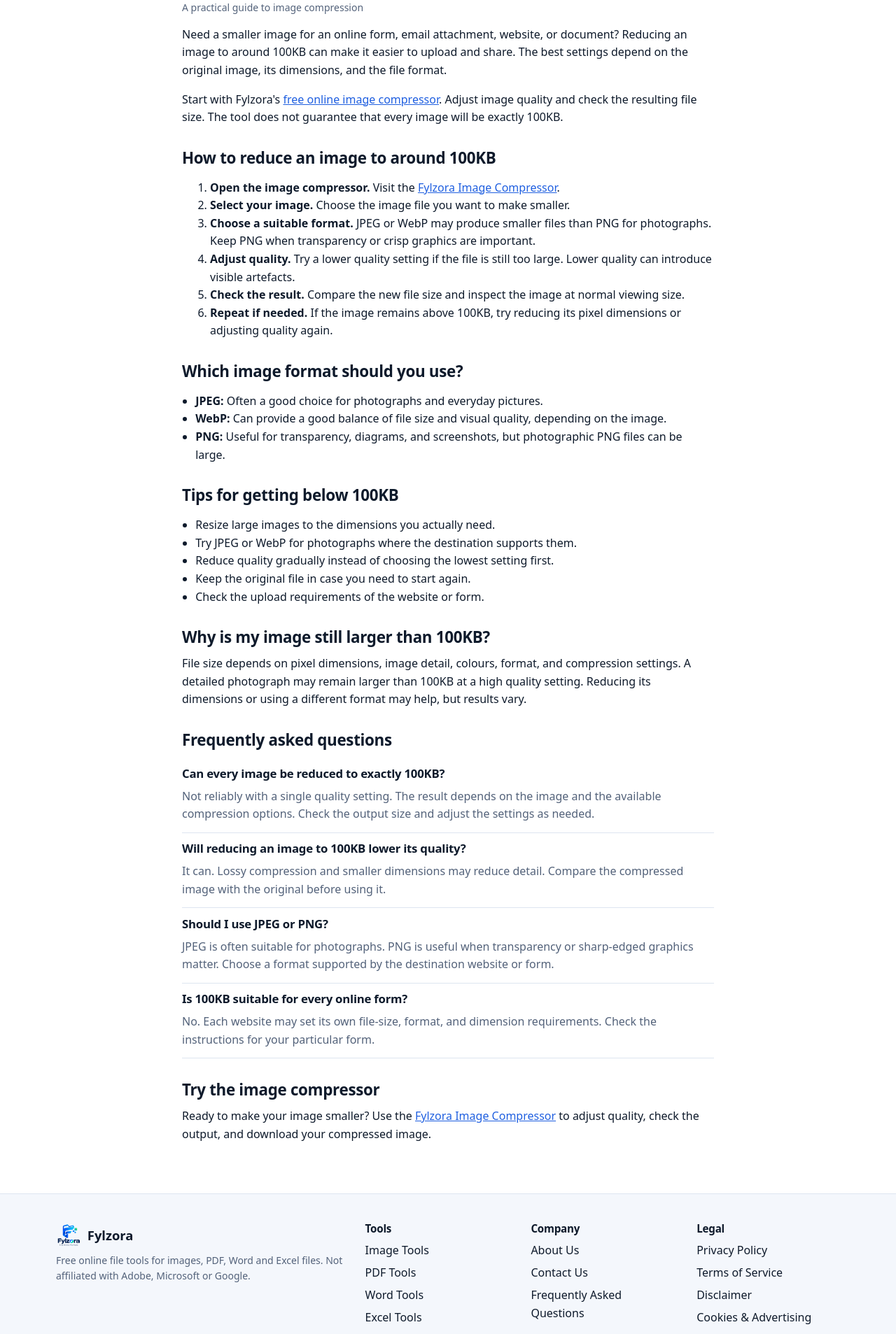
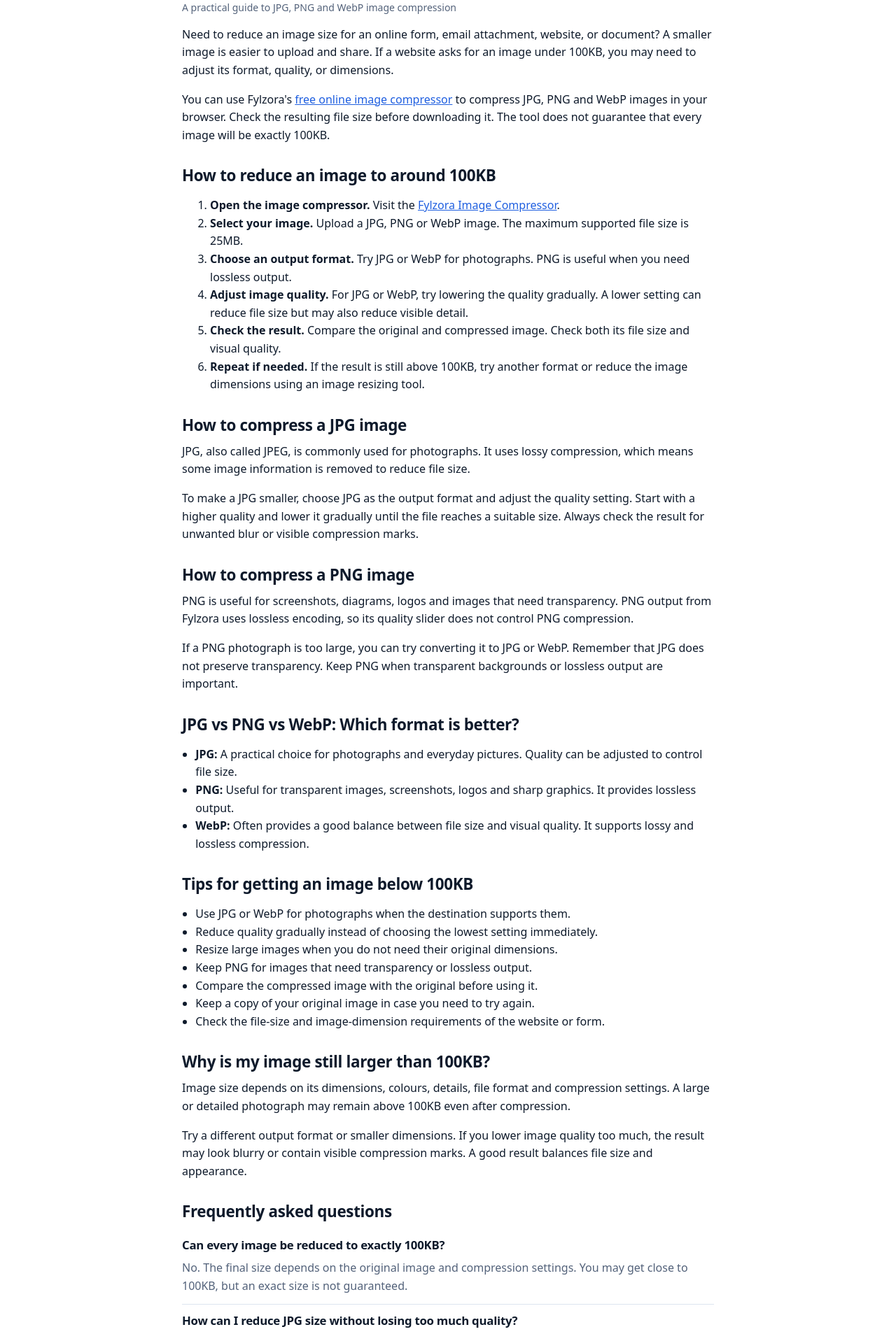
Before and after one commit to mdirfanansarii/fylzora, a React (Vite) app: page /blog/how-to-reduce-image-to-100kb in a window 1280 px wide. Shown: the part 240-2147 px from the top of the page at 70% size. Built offline with nearby package versions, Linux system fonts and the light colour scheme; no server answers.

Commit message:
Improve 100KB image compression guide SEO

```diff
--- a/scripts/prerender-meta.js
+++ b/scripts/prerender-meta.js
@@ -22,7 +22,7 @@ const tpl = fs.readFileSync(path.join(dist, 'index.html'), 'utf8');
 const esc = (s) => s.replace(/&/g, '&amp;').replace(/"/g, '&quot;').replace(/</g, '&lt;');
 
 const pages = [
-  { path: '/blog/how-to-reduce-image-to-100kb', title: 'How to Reduce an Image to 100KB Online', desc: 'Learn how to reduce an image to 100KB online with compression, format selection, and quality settings. Get practical tips to keep images clear and lightweight.', index: true },
+  { path: '/blog/how-to-reduce-image-to-100kb', title: 'How to Reduce an Image to 100KB Online', desc: 'Learn how to compress JPG and PNG images online, reduce image size to around 100KB, choose WebP, and balance file size with image quality.', index: true },
   { path: '/blog/how-to-convert-jpg-to-webp-online', title: 'How to Convert JPG to WebP Online Free', desc: 'Learn how to convert JPG images to WebP online, understand the benefits of WebP, and optimize images for faster website loading.', index: true },
   { path: '/blog/how-to-merge-pdf-files-for-free', title: 'How to Merge PDF Files for Free Online', desc: 'Learn how to merge multiple PDF files into one PDF online for free. Follow simple steps to combine PDF documents in the order you choose.', index: true },
   { path: '/', title: '', desc: 'Use free online tools to compress images, manage PDFs, and work with Word and Excel files directly in your browser, with no sign-up required.', index: true },
--- a/src/pages/Blog100KB.jsx
+++ b/src/pages/Blog100KB.jsx
@@ -3,7 +3,7 @@ import { useSeo } from '../hooks/useSeo.js';
 
 const title = 'How to Reduce an Image to 100KB Online';
 const description =
-  'Learn how to reduce an image to 100KB online with compression, format selection, and quality settings. Get practical tips to keep images clear and lightweight.';
+  'Learn how to compress JPG and PNG images online, reduce image size to around 100KB, choose WebP, and balance file size with image quality.';
 const path = '/blog/how-to-reduce-image-to-100kb';
 
 export default function Blog100KB() {
@@ -26,20 +26,23 @@ export default function Blog100KB() {
       </nav>
 
       <h1>How to Reduce an Image to 100KB Online</h1>
-      <p className="muted small">A practical guide to image compression</p>
-
-      <p>
-        Need a smaller image for an online form, email attachment, website, or
-        document? Reducing an image to around 100KB can make it easier to upload
-        and share. The best settings depend on the original image, its dimensions,
-        and the file format.
+      <p className="muted small">
+        A practical guide to JPG, PNG and WebP image compression
       </p>
 
       <p>
-        Start with Fylzora's{' '}
-        <Link to="/image-compressor">free online image compressor</Link>.
-        Adjust image quality and check the resulting file size. The tool does
-        not guarantee that every image will be exactly 100KB.
+        Need to reduce an image size for an online form, email attachment,
+        website, or document? A smaller image is easier to upload and share.
+        If a website asks for an image under 100KB, you may need to adjust its
+        format, quality, or dimensions.
+      </p>
+
+      <p>
+        You can use Fylzora's{' '}
+        <Link to="/image-compressor">free online image compressor</Link> to
+        compress JPG, PNG and WebP images in your browser. Check the resulting
+        file size before downloading it. The tool does not guarantee that
+        every image will be exactly 100KB.
       </p>
 
       <h2>How to reduce an image to around 100KB</h2>
@@ -49,59 +52,91 @@ export default function Blog100KB() {
           <Link to="/image-compressor">Fylzora Image Compressor</Link>.
         </li>
         <li>
-          <strong>Select your image.</strong> Choose the image file you want
-          to make smaller.
+          <strong>Select your image.</strong> Upload a JPG, PNG or WebP image.
+          The maximum supported file size is 25MB.
         </li>
         <li>
-          <strong>Choose a suitable format.</strong> JPEG or WebP may produce
-          smaller files than PNG for photographs. Keep PNG when transparency
-          or crisp graphics are important.
+          <strong>Choose an output format.</strong> Try JPG or WebP for
+          photographs. PNG is useful when you need lossless output.
         </li>
         <li>
-          <strong>Adjust quality.</strong> Try a lower quality setting if the
-          file is still too large. Lower quality can introduce visible artefacts.
+          <strong>Adjust image quality.</strong> For JPG or WebP, try lowering
+          the quality gradually. A lower setting can reduce file size but may
+          also reduce visible detail.
         </li>
         <li>
-          <strong>Check the result.</strong> Compare the new file size and
-          inspect the image at normal viewing size.
+          <strong>Check the result.</strong> Compare the original and
+          compressed image. Check both its file size and visual quality.
         </li>
         <li>
-          <strong>Repeat if needed.</strong> If the image remains above 100KB,
-          try reducing its pixel dimensions or adjusting quality again.
+          <strong>Repeat if needed.</strong> If the result is still above
+          100KB, try another format or reduce the image dimensions using an
+          image resizing tool.
         </li>
       </ol>
 
-      <h2>Which image format should you use?</h2>
+      <h2>How to compress a JPG image</h2>
+      <p>
+        JPG, also called JPEG, is commonly used for photographs. It uses lossy
+        compression, which means some image information is removed to reduce
+        file size.
+      </p>
+      <p>
+        To make a JPG smaller, choose JPG as the output format and adjust the
+        quality setting. Start with a higher quality and lower it gradually
+        until the file reaches a suitable size. Always check the result for
+        unwanted blur or visible compression marks.
+      </p>
+
+      <h2>How to compress a PNG image</h2>
+      <p>
+        PNG is useful for screenshots, diagrams, logos and images that need
+        transparency. PNG output from Fylzora uses lossless encoding, so its
+        quality slider does not control PNG compression.
+      </p>
+      <p>
+        If a PNG photograph is too large, you can try converting it to JPG or
+        WebP. Remember that JPG does not preserve transparency. Keep PNG when
+        transparent backgrounds or lossless output are important.
+      </p>
+
+      <h2>JPG vs PNG vs WebP: Which format is better?</h2>
       <ul>
         <li>
-          <strong>JPEG:</strong> Often a good choice for photographs and
-          everyday pictures.
+          <strong>JPG:</strong> A practical choice for photographs and
+          everyday pictures. Quality can be adjusted to control file size.
         </li>
         <li>
-          <strong>WebP:</strong> Can provide a good balance of file size and
-          visual quality, depending on the image.
+          <strong>PNG:</strong> Useful for transparent images, screenshots,
+          logos and sharp graphics. It provides lossless output.
         </li>
         <li>
-          <strong>PNG:</strong> Useful for transparency, diagrams, and
-          screenshots, but photographic PNG files can be large.
+          <strong>WebP:</strong> Often provides a good balance between file
+          size and visual quality. It supports lossy and lossless compression.
         </li>
       </ul>
 
-      <h2>Tips for getting below 100KB</h2>
+      <h2>Tips for getting an image below 100KB</h2>
       <ul>
-        <li>Resize large images to the dimensions you actually need.</li>
-        <li>Try JPEG or WebP for photographs where the destination supports them.</li>
-        <li>Reduce quality gradually instead of choosing the lowest setting first.</li>
-        <li>Keep the original file in case you need to start again.</li>
-        <li>Check the upload requirements of the website or form.</li>
+        <li>Use JPG or WebP for photographs when the destination supports them.</li>
+        <li>Reduce quality gradually instead of choosing the lowest setting immediately.</li>
+        <li>Resize large images when you do not need their original dimensions.</li>
+        <li>Keep PNG for images that need transparency or lossless output.</li>
+        <li>Compare the compressed image with the original before using it.</li>
+        <li>Keep a copy of your original image in case you need to try again.</li>
+        <li>Check the file-size and image-dimension requirements of the website or form.</li>
       </ul>
 
       <h2>Why is my image still larger than 100KB?</h2>
       <p>
-        File size depends on pixel dimensions, image detail, colours, format,
-        and compression settings. A detailed photograph may remain larger than
-        100KB at a high quality setting. Reducing its dimensions or using a
-        different format may help, but results vary.
+        Image size depends on its dimensions, colours, details, file format
+        and compression settings. A large or detailed photograph may remain
+        above 100KB even after compression.
+      </p>
+      <p>
+        Try a different output format or smaller dimensions. If you lower
+        image quality too much, the result may look blurry or contain visible
+        compression marks. A good result balances file size and appearance.
       </p>
 
       <h2>Frequently asked questions</h2>
@@ -109,42 +144,69 @@ export default function Blog100KB() {
       <section className="faq">
         <h3>Can every image be reduced to exactly 100KB?</h3>
         <p>
-          Not reliably with a single quality setting. The result depends on
-          the image and the available compression options. Check the output
-          size and adjust the settings as needed.
+          No. The final size depends on the original image and compression
+          settings. You may get close to 100KB, but an exact size is not
+          guaranteed.
+        </p>
+      </section>
+
+      <section className="faq">
+        <h3>How can I reduce JPG size without losing too much quality?</h3>
+        <p>
+          Lower the JPG quality gradually and check the preview after each
+          change. Avoid using an extremely low quality setting if image
+          details are important.
+        </p>
+      </section>
+
+      <section className="faq">
+        <h3>Can I compress a PNG image?</h3>
+        <p>
+          Yes. You can process PNG images and choose PNG output for lossless
+          encoding. For a smaller photographic image, consider JPG or WebP
+          if transparency is not required.
+        </p>
+      </section>
+
+      <section className="faq">
+        <h3>Does WebP make images smaller than JPG?</h3>
+        <p>
+          WebP can provide a smaller file at a similar visual quality in many
+          cases, but the result depends on the image and settings. Compare
+          both formats before choosing one.
         </p>
       </section>
 
       <section className="faq">
         <h3>Will reducing an image to 100KB lower its quality?</h3>
         <p>
-          It can. Lossy compression and smaller dimensions may reduce detail.
-          Compare the compressed image with the original before using it.
-        </p>
-      </section>
-
-      <section className="faq">
-        <h3>Should I use JPEG or PNG?</h3>
-        <p>
-          JPEG is often suitable for photographs. PNG is useful when
-          transparency or sharp-edged graphics matter. Choose a format
-          supported by the destination website or form.
+          It can. Lossy compression and smaller dimensions may remove image
+          detail. PNG lossless output preserves image quality, but may not
+          produce a small enough file.
         </p>
       </section>
 
       <section className="faq">
         <h3>Is 100KB suitable for every online form?</h3>
         <p>
-          No. Each website may set its own file-size, format, and dimension
+          No. Each website may have its own file-size, format and dimension
           requirements. Check the instructions for your particular form.
         </p>
       </section>
 
-      <h2>Try the image compressor</h2>
+      <h2>Compress your image with Fylzora</h2>
       <p>
-        Ready to make your image smaller? Use the{' '}
+        Ready to make your image smaller? Try the{' '}
         <Link to="/image-compressor">Fylzora Image Compressor</Link> to
-        adjust quality, check the output, and download your compressed image.
+        process JPG, PNG or WebP images, adjust supported quality settings,
+        compare the result and download your file.
+      </p>
+
+      <p>
+        Want to learn more about image compression? Read our guide on{' '}
+        <Link to="/blog/compress-image-without-losing-quality">
+          how to compress an image without losing quality
+        </Link>.
       </p>
     </article>
   );
```
Also changed, not shown: 1 other file (tests, documents, lock files or other folders).
